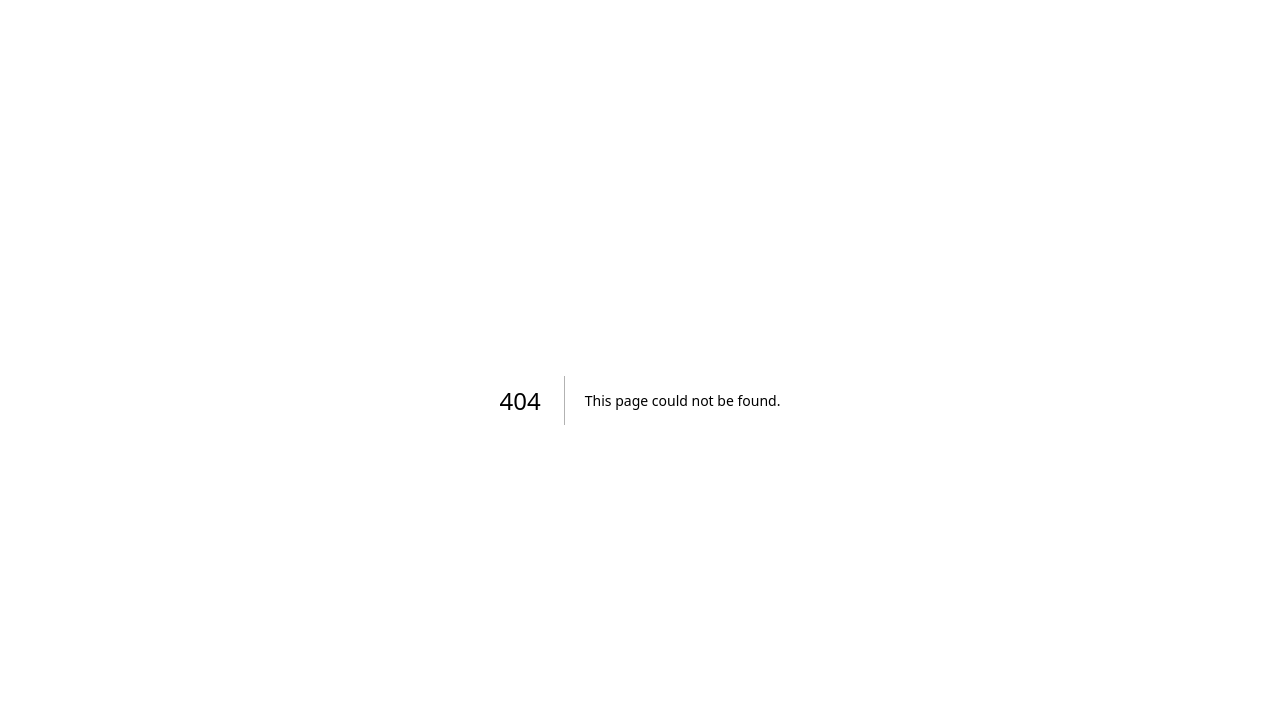
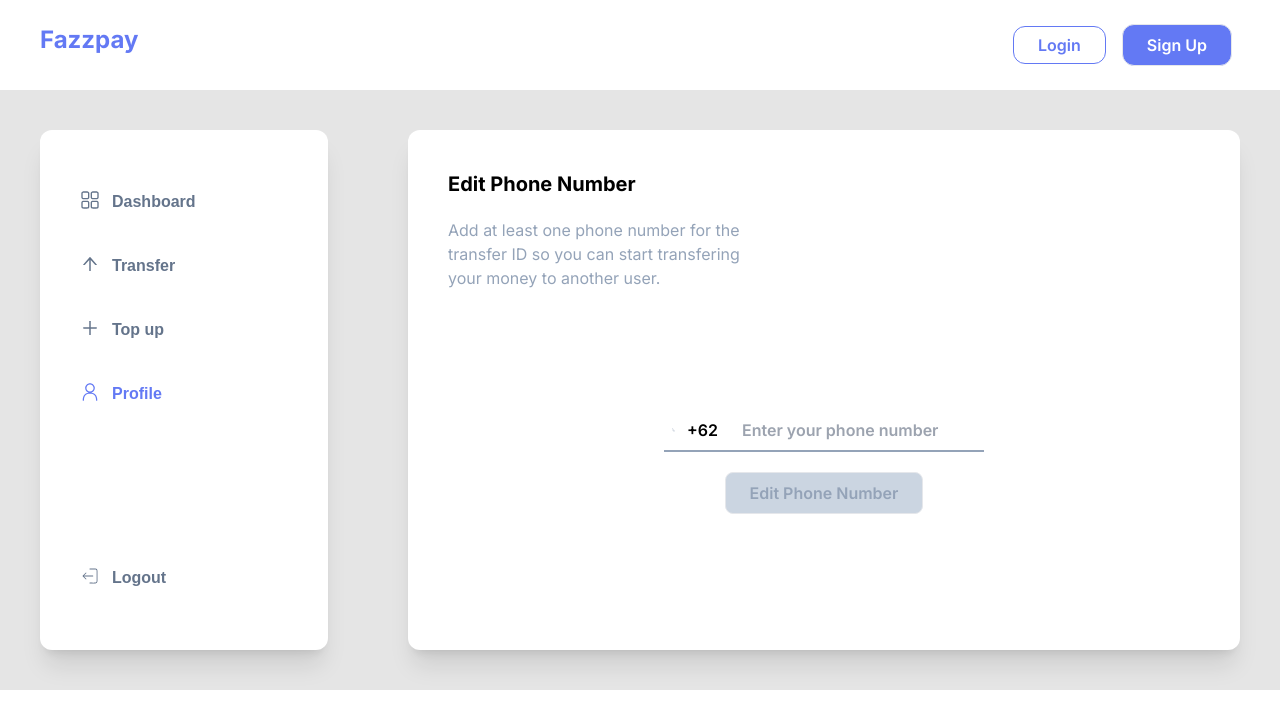
Before and after one commit to jiamudza/fazzpay-fe, a Next.js app in the folder fazzpay/: page /page/profile/personal-information/number in a window 1280 px wide. Before the commit this address had no page. Shown: the top 728 px of the page. Built offline with nearby package versions, Linux system fonts and the light colour scheme.

Commit message:
fix profile link and add page to manage number

```diff
--- a/fazzpay/src/app/components/MainMenu.js
+++ b/fazzpay/src/app/components/MainMenu.js
@@ -1,3 +1,4 @@
+'use client'
 import React, { useEffect, useState } from "react";
 
 //icons
--- /dev/null
+++ b/fazzpay/src/app/page/profile/personal-information/number/page.js
@@ -0,0 +1,119 @@
+"use client";
+import Header from "@/app/components/Header";
+import MainMenu from "@/app/components/MainMenu";
+import axios from "axios";
+import { useRouter } from "next/navigation";
+import React, { useState } from "react";
+
+import { BsTelephone } from "react-icons/bs";
+
+export default function Number() {
+    const route = useRouter()
+
+  const [number, setNumber] = useState({});
+  const [formatError, setFormatError] = useState(true);
+  const [errorMessage, setErrorMessage] = useState(false);
+
+  const handleNumber = (e) => {
+    const numberInput = " " + e.target.value;
+    let numberArray = [];
+
+    setErrorMessage(false);
+
+    if (
+      e.target.value[0] === "0" ||
+      typeof e.target.value === "undefined" ||
+      e.target.value.length <= 3
+    ) {
+      setFormatError(true);
+    } else {
+      setFormatError(false);
+      numberArray = numberInput.match(/.{1,4}/g) ?? [];
+    }
+
+    setNumber({
+      ...number,
+      phone: `+62${numberArray.join("-")}`,
+    });
+  };
+
+  const handleSubmit = (e) => {
+    e.preventDefault();
+
+    axios({
+      url: `https://fazz.adaptable.app/api/v1/user/${
+        JSON.parse(localStorage.getItem("@fazzLogin")).user.user_id
+      }`,
+      method: "PATCH",
+      data: number,
+    })
+      .then((res) => {
+        route.push(`/page/profile/personal-information`)
+      })
+      .catch((err) => console.log(err));
+  };
+
+  return (
+    <div className="bg-page">
+      <header className="px-10 py-6 bg-white">
+        <Header />
+      </header>
+      <main className="flex mb-10">
+        <aside>
+          <MainMenu />
+        </aside>
+        <div className="p-10 w-full m-10 bg-white rounded-xl shadow-xl">
+          <h4 className="font-bold text-xl">Edit Phone Number</h4>
+          <p className="text-slate-400 w-80 mt-5">
+            Add at least one phone number for the transfer ID so you can start
+            transfering your money to another user.
+          </p>
+
+          <form className="mt-10 w-full">
+            <p
+              className={
+                (errorMessage === true ? "visible" : "invisible") +
+                " font-semibold text-red-400 bg-red-200 px-10 py-2 rounded-lg"
+              }
+            >
+              *Number format is not valid
+            </p>
+            <div className="flex justify-start items-center gap-3 border-b-2 border-slate-400 w-80 mx-auto mt-10 py-2 px-2">
+              <BsTelephone className="text-slate-400" />
+              <p className="font-semibold">+62</p>
+              <label htmlFor="number"></label>
+              <input
+                onChange={handleNumber}
+                id="number"
+                name="phone-number"
+                className="focus:outline-none font-semibold"
+                type="number"
+                placeholder="Enter your phone number"
+              />
+            </div>
+            <div className="flex justify-center mt-5">
+              {formatError === false ? (
+                <button
+                  className="button-primary mx-auto"
+                  onClick={handleSubmit}
+                >
+                  Edit Phone Number
+                </button>
+              ) : (
+                <button
+                  onClick={(e) => {
+                    e.preventDefault();
+                    setErrorMessage(true);
+                  }}
+                  className="border mx-auto cursor-default bg-slate-300 px-6 py-2 rounded-lg font-semibold text-slate-400"
+                >
+                  Edit Phone Number
+                </button>
+              )}
+            </div>
+          </form>
+        </div>
+      </main>
+    </div>
+  );
+}
--- a/fazzpay/src/app/page/profile/personal-information/page.js
+++ b/fazzpay/src/app/page/profile/personal-information/page.js
@@ -56,7 +56,7 @@ export default function PersonalInformation() {
                 <p className="text-sm mt-4 text-slate-400">Phone Number</p>
                 <p className="font-bold mt-2">{user.phone}</p>
               </div>
-              <Link href="/page/profile/change-number" className="text-primary text-sm font-bold">Manage</Link>
+              <Link href="/page/profile/personal-information/number" className="text-primary text-sm font-bold">Manage</Link>
             </div>
           </div>
         </div>
--- a/fazzpay/src/app/page/transfer/page.js
+++ b/fazzpay/src/app/page/transfer/page.js
@@ -46,8 +46,9 @@ export default function Transfer() {
           />
 
           {users.data && users.data.map((item, index) => {
-            return (
-              <Link key={index}
+            if(item.user_id != JSON.parse(localStorage.getItem('@fazzLogin')).user.user_id) {
+              return (
+                <Link key={index}
                 href={`/page/transfer/${item.user_id}`}
                 className="flex m-4 gap-4 cursor-pointer"
               >
@@ -63,14 +64,15 @@ export default function Transfer() {
                   height={200}
                   priority
                 />
-                <div>
+                <div className="flex flex-col gap-2 justify-center">
                   <p className="font-bold">{`${item.first_name} ${item.last_name}`}</p>
-                  <p className="text-xs text-slate-400 mt-4">
+                  <p className="text-xs text-slate-400">
                     {item.phone === null ? "-" : item.phone}
                   </p>
                 </div>
               </Link>
-            );
+              )
+            }
           })}
         </main>
       </div>
--- a/fazzpay/tailwind.config.js
+++ b/fazzpay/tailwind.config.js
@@ -16,7 +16,8 @@ module.exports = {
         nunito: ['"Nunito Sans"', 'sans-serif']
       },
       colors: {
-        primary: "#6379F4"
+        primary: "#6379F4",
+        page: "#E5E5E5"
       }
     },
   },
```
